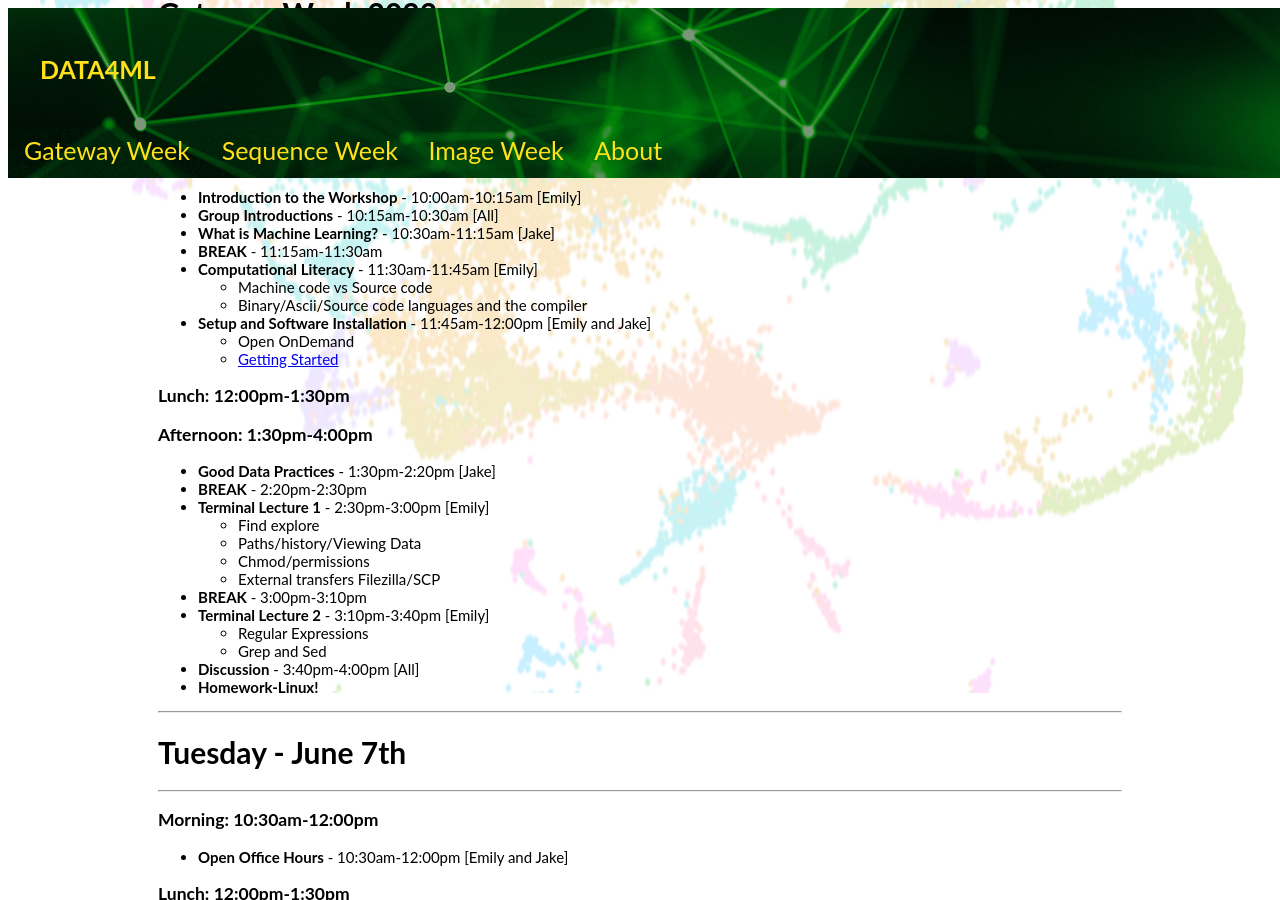
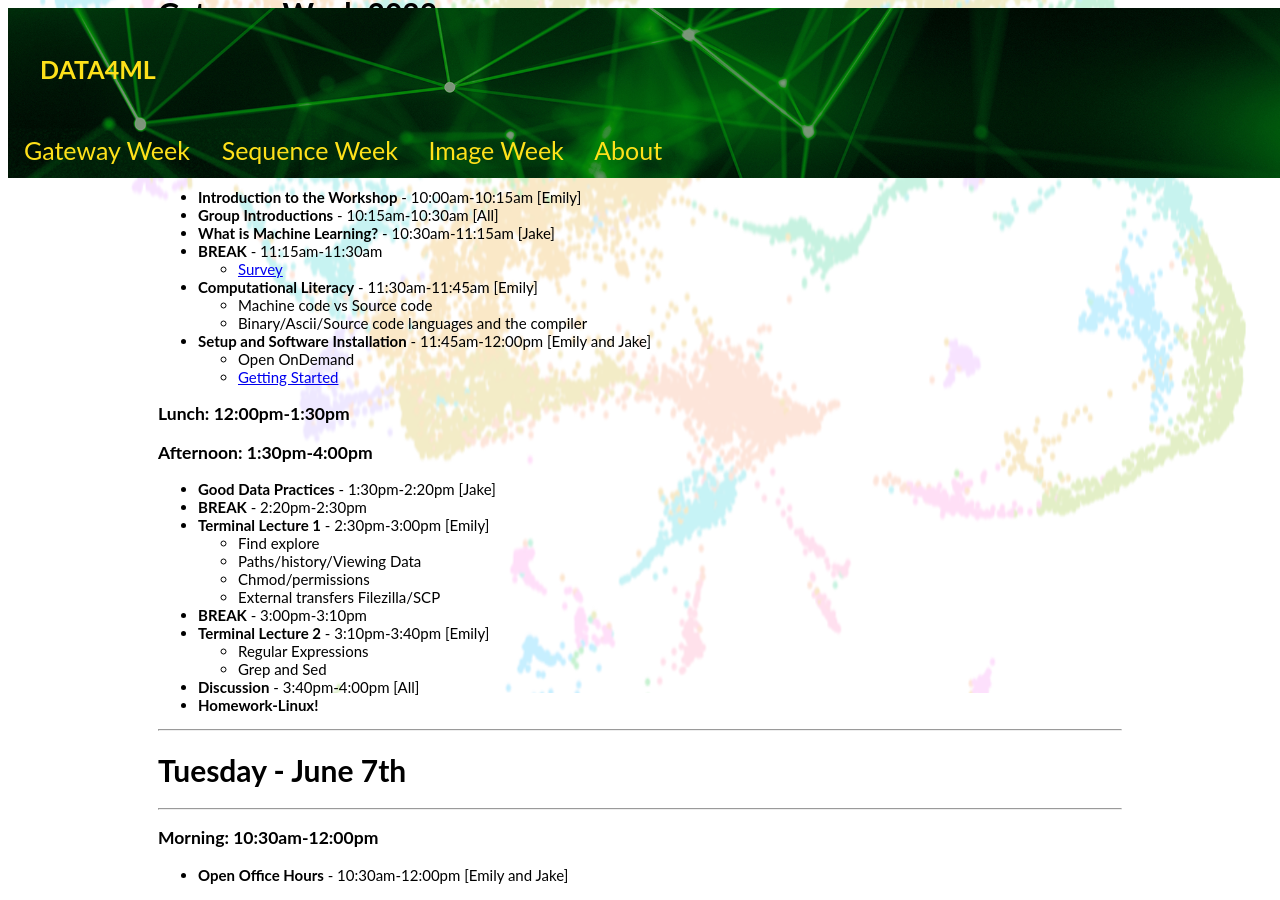
Before and after one commit to UO-Data-Science/Data4ML1, a Jekyll site: the page built from docs/Data4MLW1.md, in a window 1280 px wide and 900 px high, scrolled down 369 px. Built offline with Jekyll 4.4.1, drawn with Linux system fonts in a browser that asks for light colours.

Commit message:
Update Data4MLW1.md

```diff
--- a/docs/Data4MLW1.md
+++ b/docs/Data4MLW1.md
@@ -24,6 +24,7 @@ All times in PST
 * **Group Introductions** - 10:15am-10:30am [All]
 * **What is Machine Learning?** - 10:30am-11:15am [Jake]
 * **BREAK** - 11:15am-11:30am
+  - [Survey](https://oregon.qualtrics.com/jfe/form/SV_5hv4utJwRmMjXGC)
 * **Computational Literacy** - 11:30am-11:45am [Emily]
   - Machine code vs Source code
   - Binary/Ascii/Source code languages and the compiler
```
